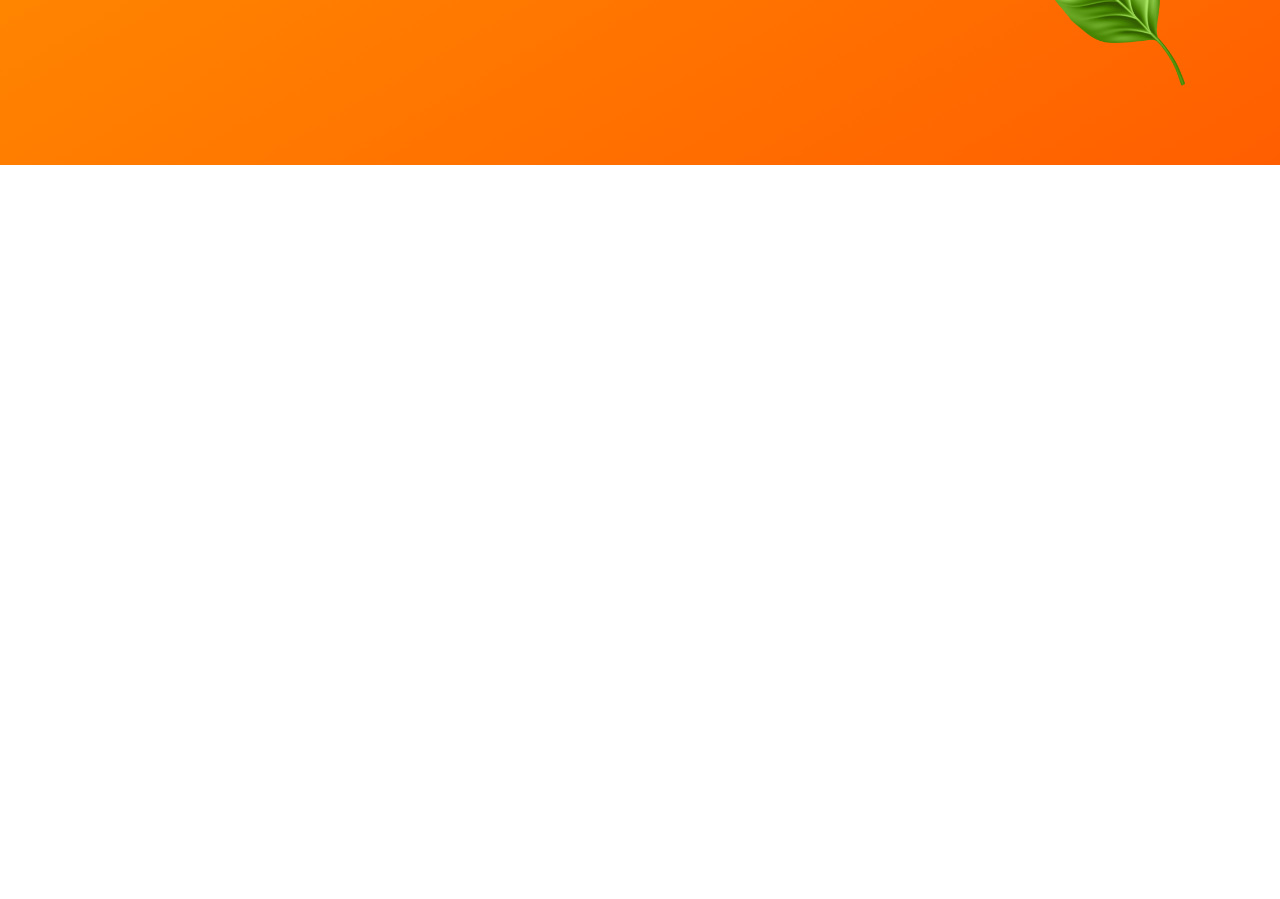
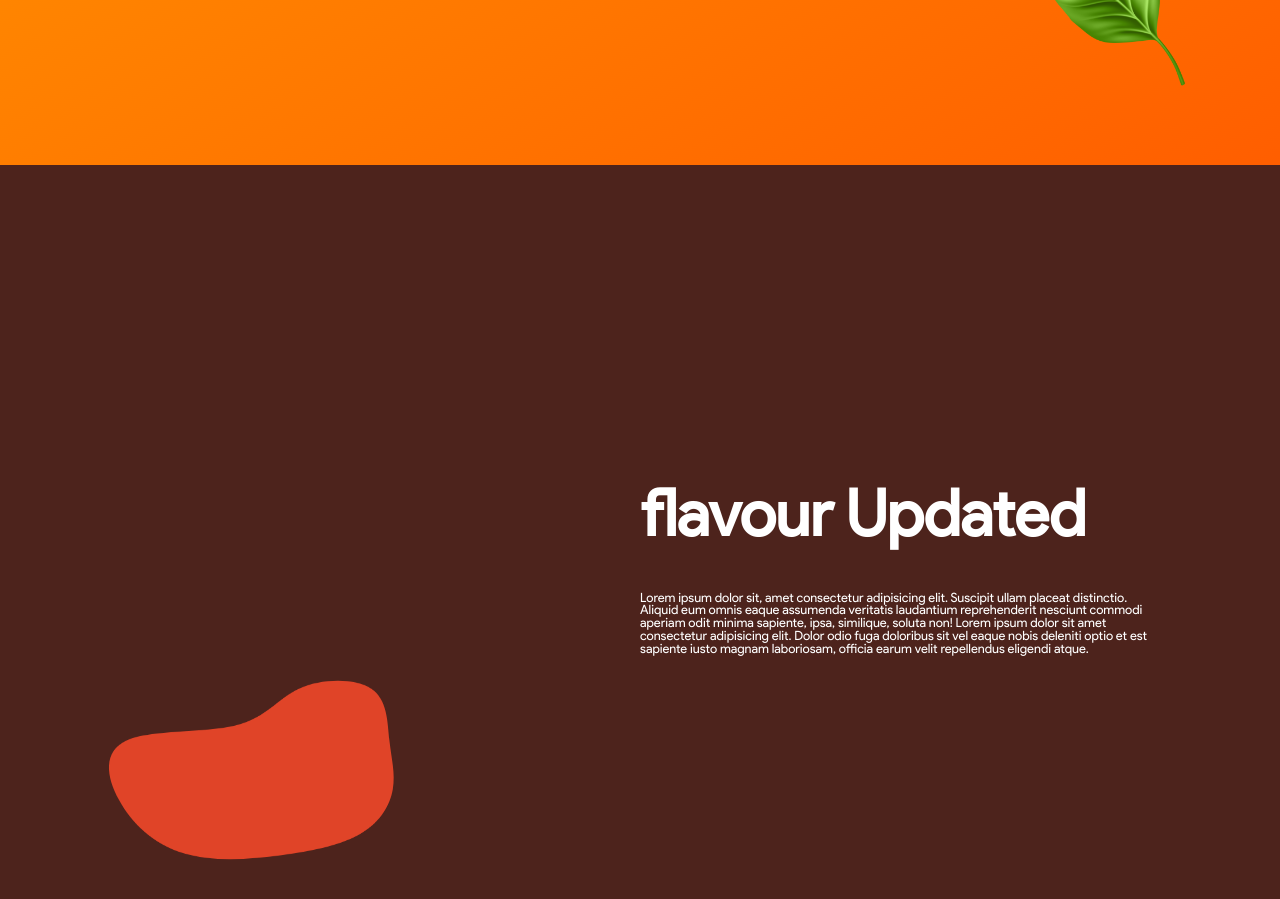
Before and after one commit to TWLMORFEU/Projeto-Fanta, a plain HTML site: page index.html in a window 1280 px wide. Shown: the part 635-1534 px from the top of the page. Before the commit the page ends 800 px from the top, so only its background shows below. Drawn offline with Linux system fonts and the light colour scheme.

Commit message:
atualizar pag 2

```diff
--- a/index.html
+++ b/index.html
@@ -28,6 +28,29 @@
             <img id="folha2" src="/imagens/leaf2.webp"  alt="folha2.png">
             <img id="folha3" src="/imagens/coconoutleaf.webp" alt="folha3.webp">
         </div>
+        <div class="two">
+            <div class="left-side">
+                <svg
+                    viewBox="0 0 200 200"                  xmlns="http://www.w3.org/2000/svg"
+                >
+
+                 <path
+                      fill="#e04428"                            d="M41.5,-59.5C49.8,-51.1,49.7,-33.6,50.7,-19.2C51.7,-4.7,53.8,6.7,52.4,18.9C51.1,31.1,46.3,44.1,36.9,52.9C27.6,61.8,13.8,66.5,-2.5,70C-18.8,73.4,-37.7,75.6,-52.5,68.5C-67.3,61.5,-78.2,45.2,-84.5,27.1C-90.9,9,-92.7,-10.8,-80.5,-19.3C-68.3,-27.8,-42.1,-24.8,-26.3,-30.8C-10.6,-36.8,-5.3,-51.7,5.7,-59.5C16.6,-67.3,33.2,-68,41.5,-59.5Z"
+
+                      transform="translate(100 100)"
+                   />
+            </svg>
+            </div>
+
+            <div class="right-side">
+
+                <h2>flavour Updated</h2>
+                <p>
+                    Lorem ipsum dolor sit, amet consectetur adipisicing elit. Suscipit ullam placeat distinctio. Aliquid eum omnis eaque assumenda veritatis laudantium reprehenderit nesciunt commodi aperiam odit minima sapiente, ipsa, similique, soluta non! Lorem ipsum dolor sit amet consectetur adipisicing elit. Dolor odio fuga doloribus sit vel eaque nobis deleniti optio et est sapiente iusto magnam laboriosam, officia earum velit repellendus eligendi atque.
+
+                </p>
+            </div>
+        </div>
 
     </header>
 </body>
--- a/style.css
+++ b/style.css
@@ -1,15 +1,25 @@
 @charset "UTF-8";
+
+@font-face {
+    font-family: Product Sans;
+    src: url(/fontes/Product\ Sans\ Regular.ttf);
+}
+
+@font-face {
+    font-family: Product Sans B;
+    src: url(fontes/Product\ Sans\ Bold.ttf);
+}
 
 * {
     padding: 0;
     margin: 0;
     box-sizing: border-box;
+    font-family: Product Sans;
 }
 
 html, body {
     height: 100%;
     width: 100%;
-    overflow-x: hidden;
 }
 
 body::-webkit-scrollbar {
@@ -112,3 +122,41 @@ div.hero {
 .hero img {
     width: 50px;
 }
+
+/*editando a segunda sessão*/
+
+.two {
+    display: flex;
+    width: 100%;
+    height: 100vh;
+    background-color: #4d231c;
+}
+
+
+.left-side, .right-side {
+    display: flex;
+    align-items: flex-start;
+    justify-content: center;
+    flex-direction: column;
+    gap: 5vh;
+    width: 50%;
+    height: 100%;
+}
+
+.left-side svg {
+    margin-top: 50vh;
+    width: 90%;
+    transform: rotateX(50deg);
+}
+
+.right-side h2 {
+    color: white;
+    font-size: 5vw;
+}
+
+.right-side p {
+    color: white;
+    font-size: 1vw;
+    width: 80%;
+    line-height: 0.80rem;
+}
```
Also changed, not shown: fontes/Product Sans Bold Italic.ttf (added), fontes/Product Sans Bold.ttf (added), fontes/Product Sans Italic.ttf (added), fontes/Product Sans Regular.ttf (added).
